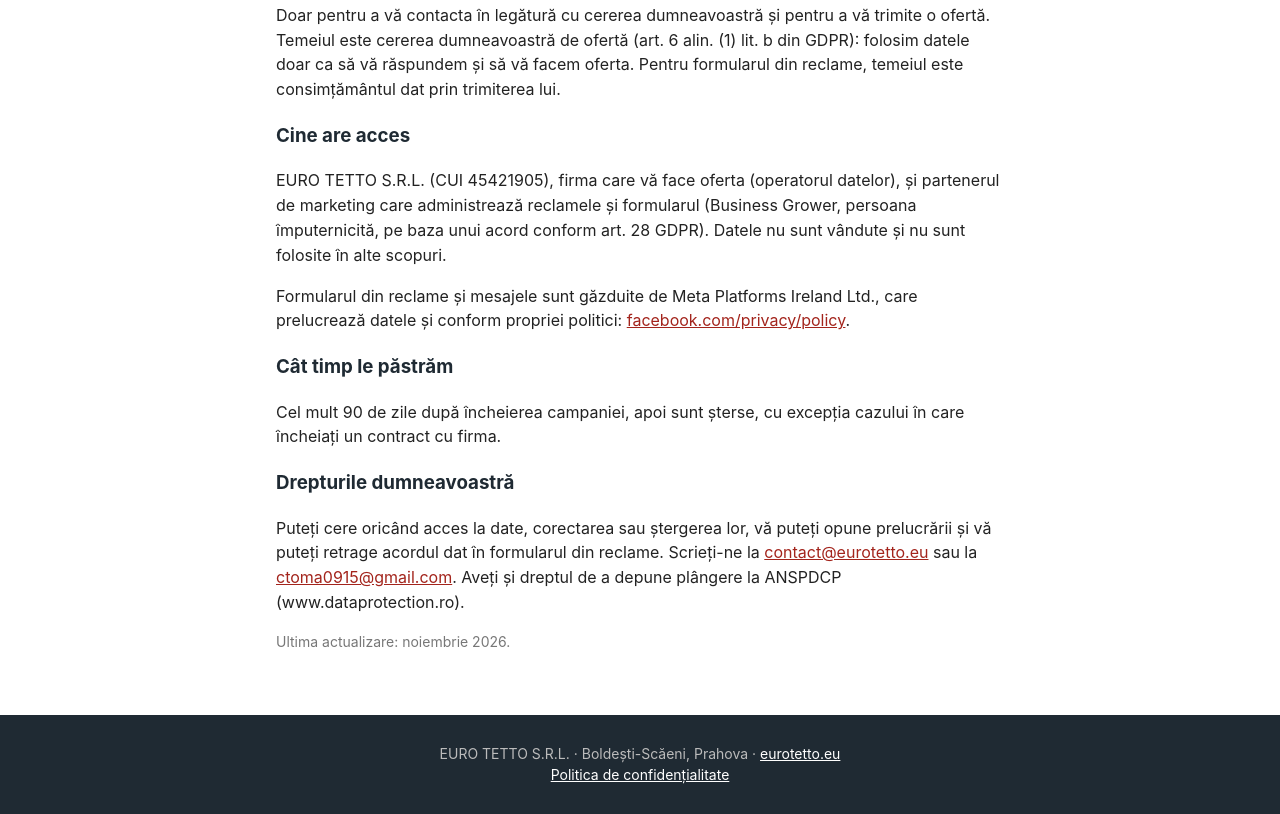
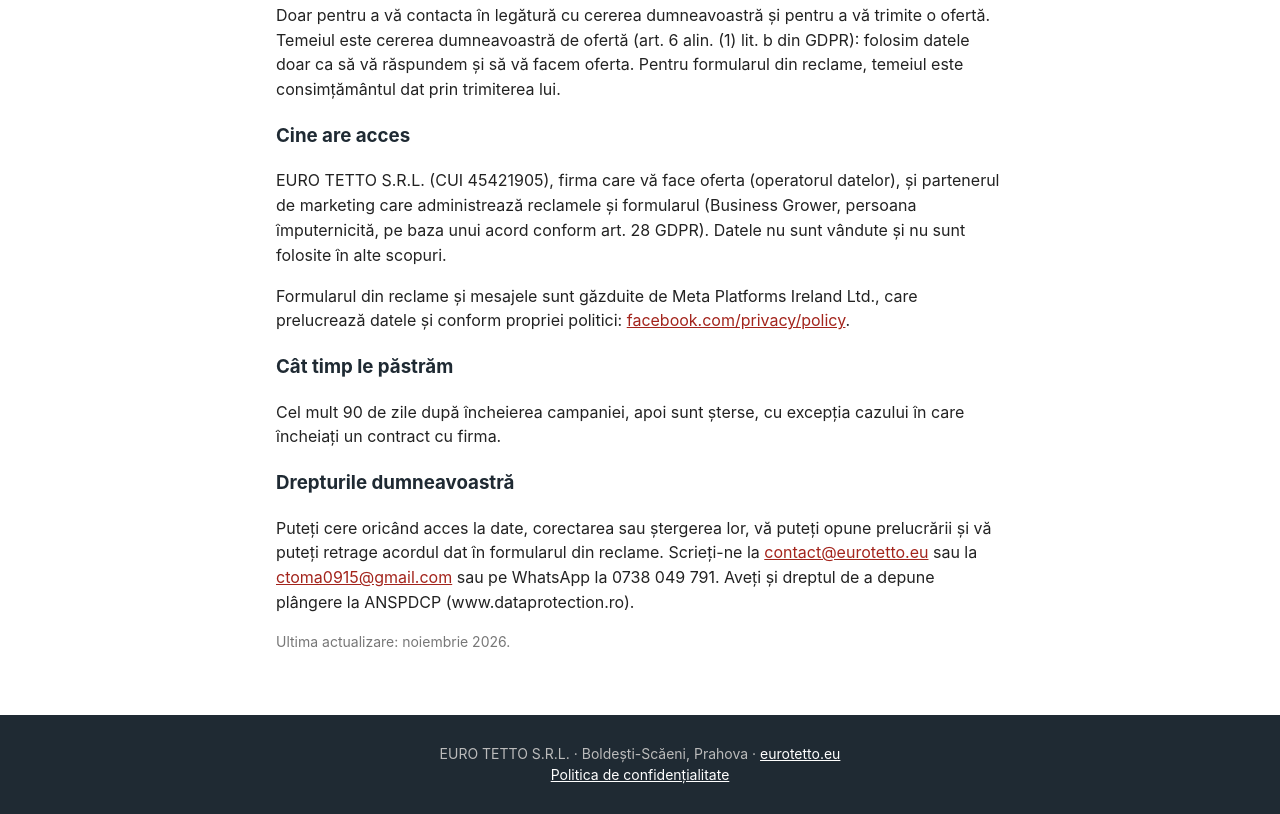
Before and after one commit to ctoma0915-bit/Business-grower, a plain HTML site: page euro-tetto/confidentialitate/index.html in a window 1280 px wide. Shown: the part 563-1377 px from the top of the page. Drawn offline with Linux system fonts and the light colour scheme.

Commit message:
Euro Tetto: Toma's number on the form, Instagram eurotetto.ro
Co-Authored-By: Claude Opus 5.5 <noreply@anthropic.com>
Claude-Session: https://claude.ai/code/session_01UEuiXXWmuo9KkhuGNZ8nuL

```diff
--- a/euro-tetto/confidentialitate/index.html
+++ b/euro-tetto/confidentialitate/index.html
@@ -19,6 +19,6 @@ footer a{color:#fff}
 <h3>De ce</h3><p>Doar pentru a vă contacta în legătură cu cererea dumneavoastră și pentru a vă trimite o ofertă. Temeiul este cererea dumneavoastră de ofertă (art. 6 alin. (1) lit. b din GDPR): folosim datele doar ca să vă răspundem și să vă facem oferta. Pentru formularul din reclame, temeiul este consimțământul dat prin trimiterea lui.</p>
 <h3>Cine are acces</h3><p>EURO TETTO S.R.L. (CUI 45421905), firma care vă face oferta (operatorul datelor), și partenerul de marketing care administrează reclamele și formularul (Business Grower, persoana împuternicită, pe baza unui acord conform art. 28 GDPR). Datele nu sunt vândute și nu sunt folosite în alte scopuri.</p><p>Formularul din reclame și mesajele sunt găzduite de Meta Platforms Ireland Ltd., care prelucrează datele și conform propriei politici: <a href="https://www.facebook.com/privacy/policy/">facebook.com/privacy/policy</a>.</p>
 <h3>Cât timp le păstrăm</h3><p>Cel mult 90 de zile după încheierea campaniei, apoi sunt șterse, cu excepția cazului în care încheiați un contract cu firma.</p>
-<h3>Drepturile dumneavoastră</h3><p>Puteți cere oricând acces la date, corectarea sau ștergerea lor, vă puteți opune prelucrării și vă puteți retrage acordul dat în formularul din reclame. Scrieți-ne la <a href="mailto:contact@eurotetto.eu">contact@eurotetto.eu</a> sau la <a href="mailto:ctoma0915@gmail.com">ctoma0915@gmail.com</a>. Aveți și dreptul de a depune plângere la ANSPDCP (www.dataprotection.ro).</p>
+<h3>Drepturile dumneavoastră</h3><p>Puteți cere oricând acces la date, corectarea sau ștergerea lor, vă puteți opune prelucrării și vă puteți retrage acordul dat în formularul din reclame. Scrieți-ne la <a href="mailto:contact@eurotetto.eu">contact@eurotetto.eu</a> sau la <a href="mailto:ctoma0915@gmail.com">ctoma0915@gmail.com</a> sau pe WhatsApp la 0738 049 791. Aveți și dreptul de a depune plângere la ANSPDCP (www.dataprotection.ro).</p>
 <p style="color:#777;font-size:14px">Ultima actualizare: noiembrie 2026.</p>
 </section></main><footer>EURO TETTO S.R.L. · Boldești-Scăeni, Prahova · <a href="https://eurotetto.eu/">eurotetto.eu</a><br><a href="./">Politica de confidențialitate</a></footer></body></html>
```
Also changed, not shown: 1 other file.
